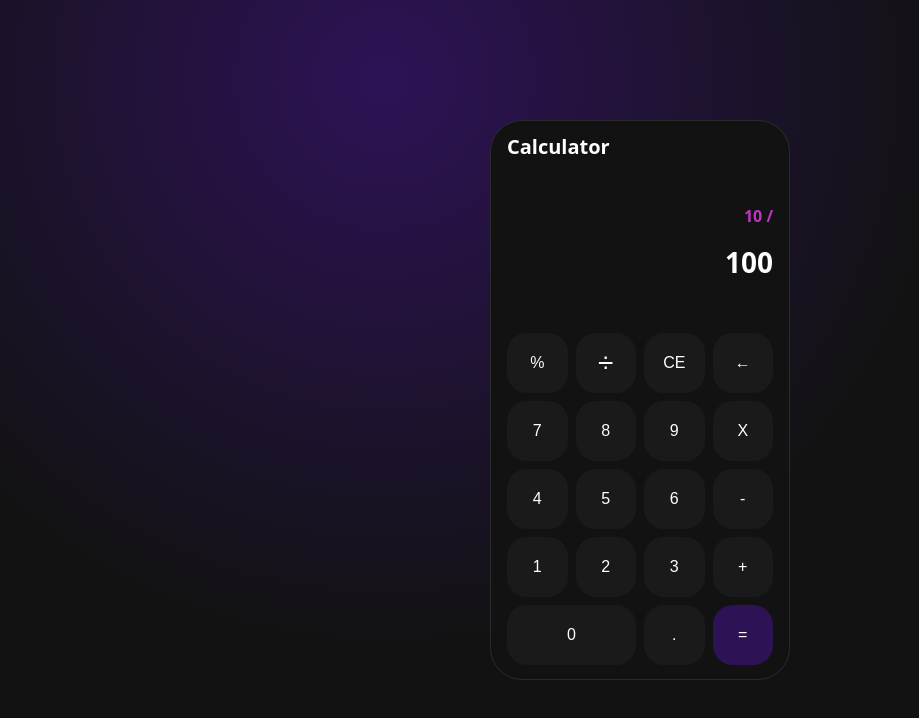
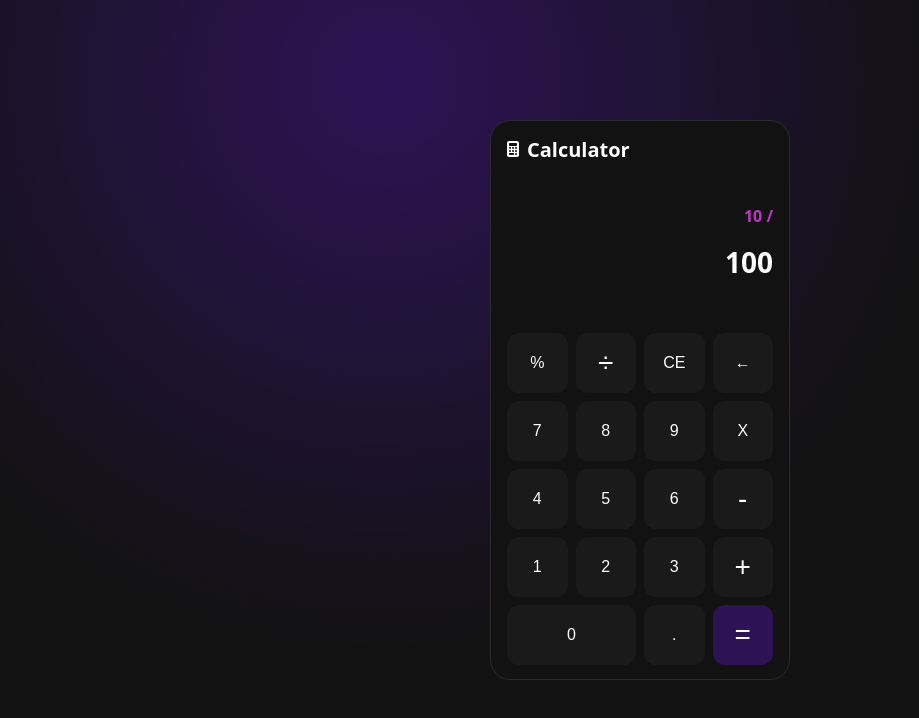
Before and after one commit to j4b1er/calculator-react, a React (Vite) app: page / in a window 1280 px wide. Shown: the top 718 px of the page, without its empty margins (0-919 px from the left). Built offline with nearby package versions, Linux system fonts and the light colour scheme.

Commit message:
Organized some stuff and added styles

```diff
--- a/src/assets/css/styles.css
+++ b/src/assets/css/styles.css
@@ -18,7 +18,7 @@ body {
   height: 560px;
   width: 300px;
   background-color: #121212;
-  border-radius: 2rem;
+  border-radius: 1.25rem;
   overflow: hidden;
   font-family: system-ui, -apple-system, BlinkMacSystemFont, "Segoe UI", Roboto,
  Oxygen, Ubuntu, Cantarell, "Open Sans", "Helvetica Neue", sans-serif;
@@ -32,7 +32,14 @@ body {
     .calculator__header--title {
       color: #ffffff;
       font-size: 1.25rem;
-      font-weight: 600; }
+      font-weight: 600;
+      height: 2rem;
+      display: flex;
+      align-items: center;
+      gap: 0.5rem; }
+      .calculator__header--title svg {
+        fill: #ffffff;
+        height: 1rem; }
     .calculator__header--calc {
       align-self: flex-end;
       display: flex;
@@ -60,16 +67,21 @@ body {
   background: #1a1a1a;
   color: #ffffff;
   border: none;
-  border-radius: 1.25rem;
+  border-radius: 0.75rem;
   transition: all 0.2s;
   font-size: 1rem; }
   .btn:hover {
     background-color: #2c2b2b; }
   .btn__division {
     font-size: 1.75rem; }
-  .btn__num0 {
+  .btn__subtract {
+    font-size: 1.75rem; }
+  .btn__addition {
+    font-size: 1.75rem; }
+  .btn__num-0 {
     grid-column-start: span 2; }
   .btn__result {
+    font-size: 1.75rem;
     background-color: #2d1356; }
     .btn__result:hover {
       background-color: #c035c3; }
--- a/src/assets/sass/components/_button.scss
+++ b/src/assets/sass/components/_button.scss
@@ -2,7 +2,7 @@
   background: $color-black-600;
   color: $color-white-100;
   border: none;
-  border-radius: 1.25rem;
+  border-radius: 0.75rem;
   transition: all 0.2s;
   font-size: 1rem;
 
@@ -14,11 +14,20 @@
     font-size: 1.75rem;
   }
 
-  &__num0 {
+  &__subtract {
+    font-size: 1.75rem;
+  }
+
+  &__addition {
+    font-size: 1.75rem;
+  }
+
+  &__num-0 {
     grid-column-start: span 2;
   }
 
   &__result {
+    font-size: 1.75rem;
     background-color: $color-purple-accent-900;
 
     &:hover {
--- a/src/assets/sass/components/_calculator.scss
+++ b/src/assets/sass/components/_calculator.scss
@@ -2,7 +2,7 @@
   height: 560px;
   width: 300px;
   background-color: $color-black-900;
-  border-radius: 2rem;
+  border-radius: 1.25rem;
   overflow: hidden;
   font-family: system-ui, -apple-system, BlinkMacSystemFont, "Segoe UI", Roboto,
     Oxygen, Ubuntu, Cantarell, "Open Sans", "Helvetica Neue", sans-serif;
@@ -24,6 +24,17 @@
       color: $color-white-100;
       font-size: 1.25rem;
       font-weight: 600;
+
+      height: 2rem;
+
+      display: flex;
+      align-items: center;
+      gap: 0.5rem;
+
+      & svg {
+        fill: $color-white-100;
+        height: 1rem;
+      }
     }
 
     &--calc {
--- a/src/components/App.jsx
+++ b/src/components/App.jsx
@@ -1,91 +1,23 @@
 import Header from "./Header";
 import Body from "./Body";
 import Button from "./Button";
+import { buttons } from "../data/buttons";
 
-const buttons = [
-  {
-    name: "%",
-    action: "mod",
-  },
-  {
-    name: "÷",
-    action: "division",
-  },
-  {
-    name: "CE",
-    action: "clear",
-  },
-  {
-    name: "←",
-    action: "erase",
-  },
-  {
-    name: "7",
-    action: "num",
-  },
-  {
-    name: "8",
-    action: "num",
-  },
-  {
-    name: "9",
-    action: "num",
-  },
-  {
-    name: "X",
-    action: "multiply",
-  },
-  {
-    name: "4",
-    action: "num",
-  },
-  {
-    name: "5",
-    action: "num",
-  },
-  {
-    name: "6",
-    action: "num",
-  },
-  {
-    name: "-",
-    action: "subtract",
-  },
-  {
-    name: "1",
-    action: "num",
-  },
-  {
-    name: "2",
-    action: "num",
-  },
-  {
-    name: "3",
-    action: "num",
-  },
-  {
-    name: "+",
-    action: "addition",
-  },
-  {
-    name: "0",
-    action: "num",
-  },
-  {
-    name: ".",
-    action: "period",
-  },
-  {
-    name: "=",
-    action: "result",
-  },
-];
+const initialState = {
+  entryNum: 0,
+  upperNum: 0,
+};
 
 export default function App() {
   return (
     <div className="calculator">
       <Header>
-        <h1 className="calculator__header--title">Calculator</h1>
+        <h1 className="calculator__header--title">
+          <svg xmlns="http://www.w3.org/2000/svg" viewBox="0 0 384 512">
+            <path d="M64 0C28.7 0 0 28.7 0 64V448c0 35.3 28.7 64 64 64H320c35.3 0 64-28.7 64-64V64c0-35.3-28.7-64-64-64H64zM96 64H288c17.7 0 32 14.3 32 32v32c0 17.7-14.3 32-32 32H96c-17.7 0-32-14.3-32-32V96c0-17.7 14.3-32 32-32zm32 160a32 32 0 1 1 -64 0 32 32 0 1 1 64 0zM96 352a32 32 0 1 1 0-64 32 32 0 1 1 0 64zM64 416c0-17.7 14.3-32 32-32h96c17.7 0 32 14.3 32 32s-14.3 32-32 32H96c-17.7 0-32-14.3-32-32zM192 256a32 32 0 1 1 0-64 32 32 0 1 1 0 64zm32 64a32 32 0 1 1 -64 0 32 32 0 1 1 64 0zm64-64a32 32 0 1 1 0-64 32 32 0 1 1 0 64zm32 64a32 32 0 1 1 -64 0 32 32 0 1 1 64 0zM288 448a32 32 0 1 1 0-64 32 32 0 1 1 0 64z" />
+          </svg>
+          Calculator
+        </h1>
         <div className="calculator__header--calc">
           <div className="calculator__header--past">10 / </div>
           <div className="calculator__header--curr">100</div>
--- a/src/components/Button.jsx
+++ b/src/components/Button.jsx
@@ -2,7 +2,7 @@ export default function Button({ button }) {
   return (
     <button
       className={`btn btn__${
-        button.name === "0" ? `${button.action}${button.name}` : button.action
+        button.name === "0" ? `${button.action}-${button.name}` : button.action
       }`}>
       {button.name}
     </button>
--- /dev/null
+++ b/src/data/buttons.js
@@ -0,0 +1,78 @@
+export const buttons = [
+  {
+    name: "%",
+    action: "mod",
+  },
+  {
+    name: "÷",
+    action: "division",
+  },
+  {
+    name: "CE",
+    action: "clear",
+  },
+  {
+    name: "←",
+    action: "erase",
+  },
+  {
+    name: "7",
+    action: "num",
+  },
+  {
+    name: "8",
+    action: "num",
+  },
+  {
+    name: "9",
+    action: "num",
+  },
+  {
+    name: "X",
+    action: "multiply",
+  },
+  {
+    name: "4",
+    action: "num",
+  },
+  {
+    name: "5",
+    action: "num",
+  },
+  {
+    name: "6",
+    action: "num",
+  },
+  {
+    name: "-",
+    action: "subtract",
+  },
+  {
+    name: "1",
+    action: "num",
+  },
+  {
+    name: "2",
+    action: "num",
+  },
+  {
+    name: "3",
+    action: "num",
+  },
+  {
+    name: "+",
+    action: "addition",
+  },
+  {
+    name: "0",
+    action: "num",
+  },
+  {
+    name: ".",
+    action: "period",
+  },
+  {
+    name: "=",
+    action: "result",
+  },
+];
```
